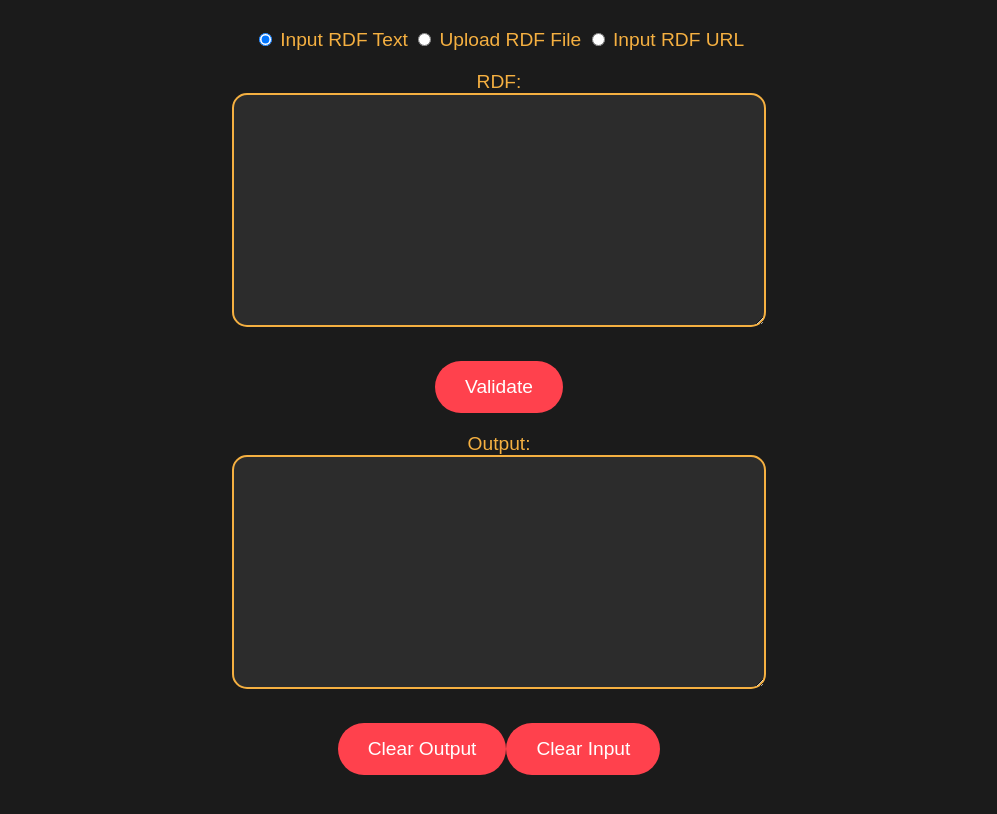
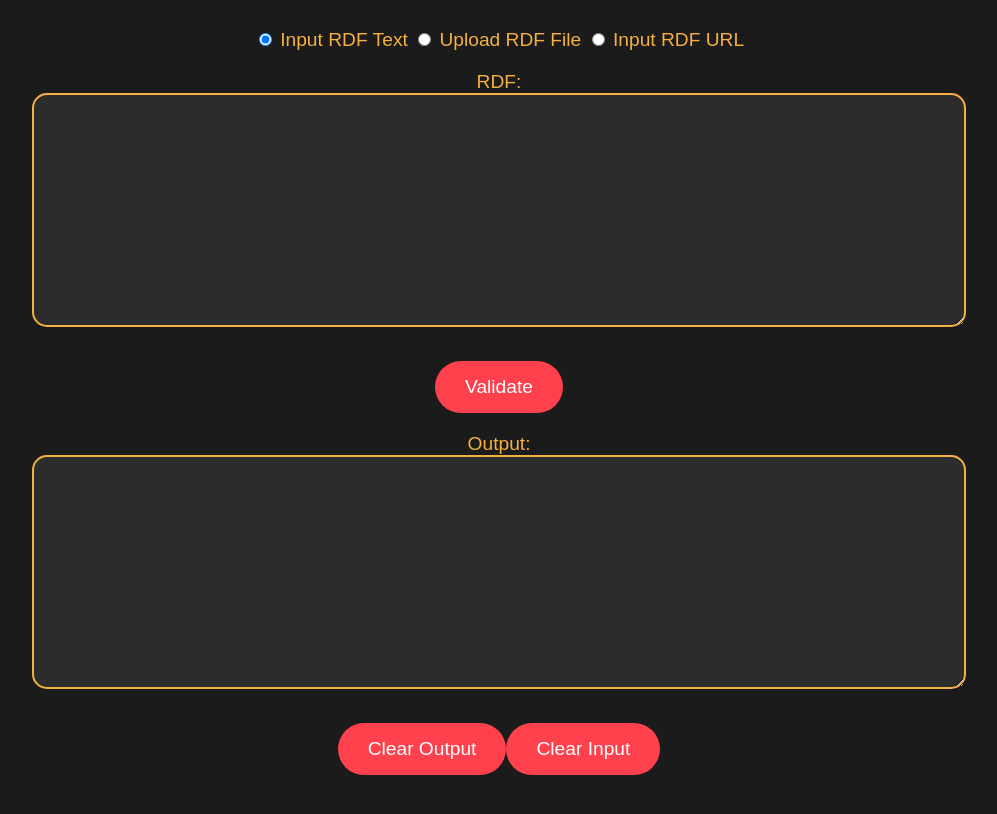
Before and after one commit to Dabieder/dcat_validator, a plain HTML site: page static/index.html in a window 1280 px wide. Shown: the part 90-904 px from the top of the page, without its empty margins (141-1138 px from the left). Drawn offline with nearby package versions, Linux system fonts and the light colour scheme.

Commit message:
make textarea wider

```diff
--- a/static/styles.css
+++ b/static/styles.css
@@ -48,7 +48,7 @@ button:hover {
 
 /* Styling for the Text Areas */
 textarea {
-    width: 500px;
+    width: 900px;
     height: 200px;
     background-color: #2c2c2c;
     /* Darker text area background */
```
Also changed, not shown: static/highlight.html (+1 -1 lines), 1 other file.
